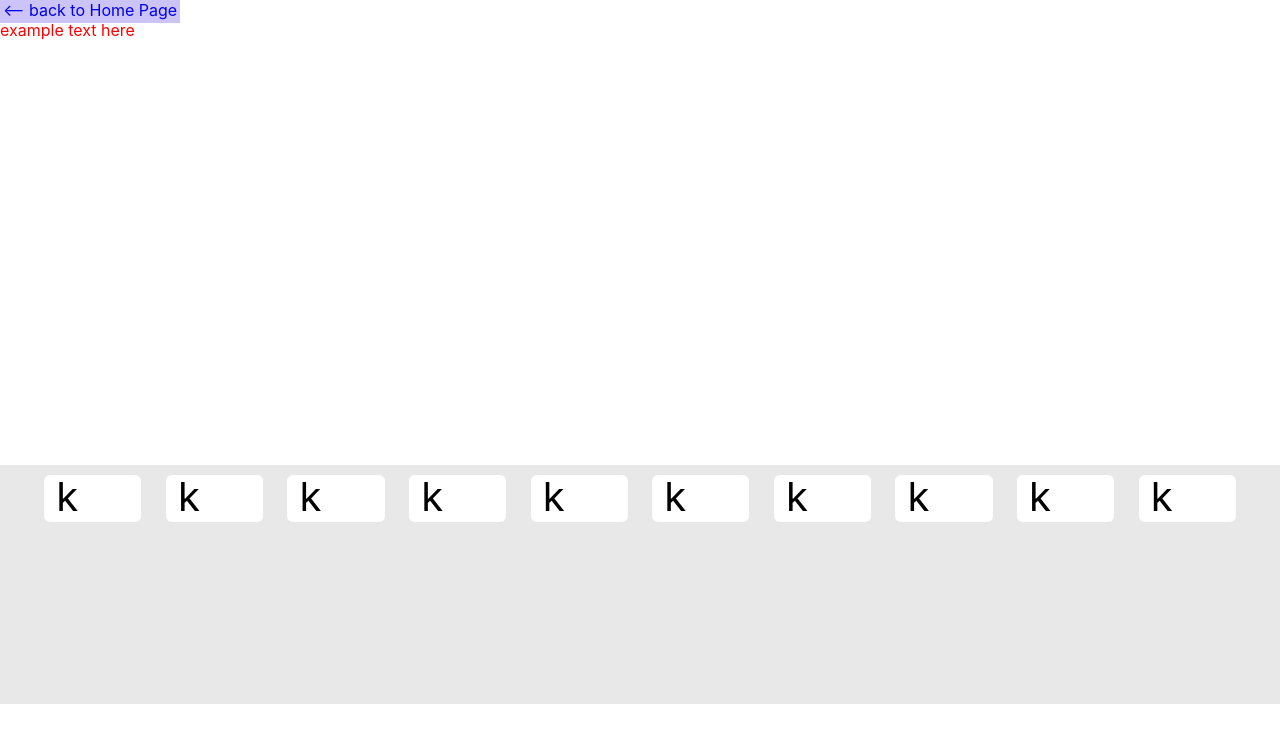
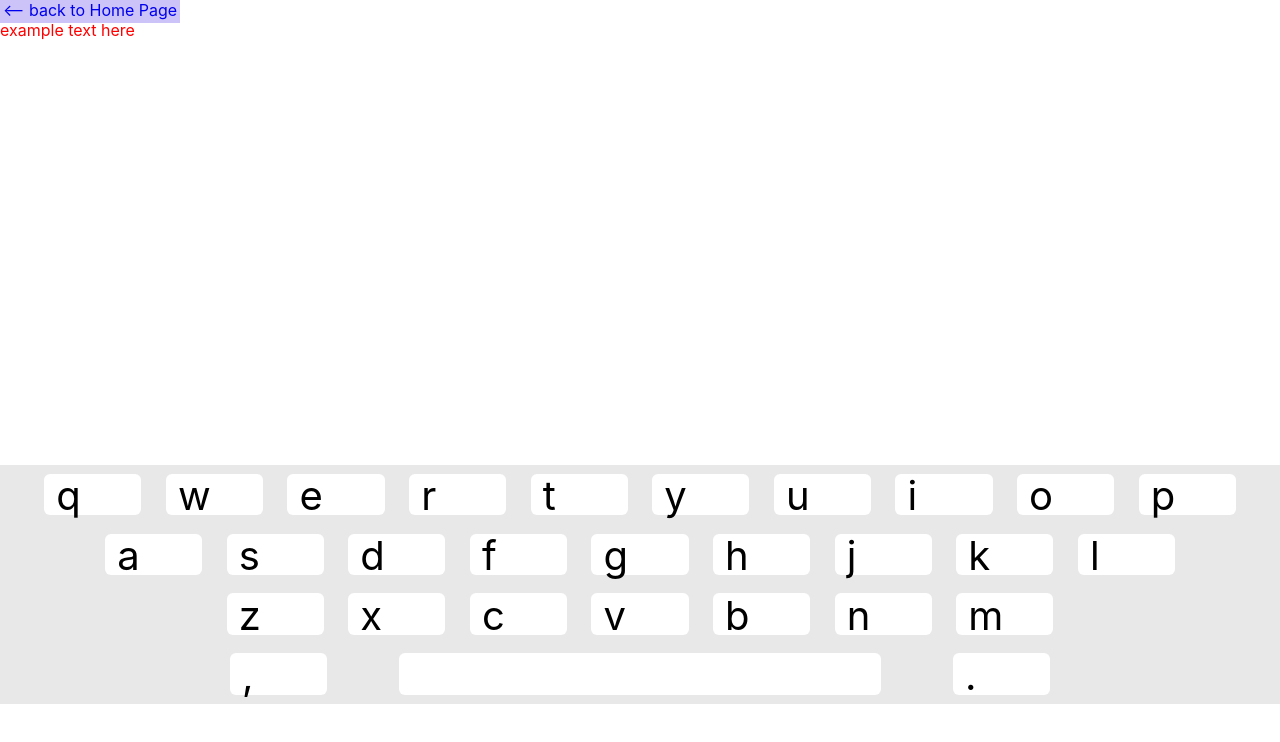
Before and after one commit to JustinDudley/thimble, a React (Create React App) app: page /keyboard in a window 1280 px wide. Shown: the top 742 px of the page. Built offline with nearby package versions, Linux system fonts and the light colour scheme.

Commit message:
all 4 rows present including wide space bar

```diff
--- a/src/thimbleRoutes/Keyboard/components/KeyboardTouchSection/index.tsx
+++ b/src/thimbleRoutes/Keyboard/components/KeyboardTouchSection/index.tsx
@@ -1,20 +1,34 @@
 import React from 'react'
-import { LetterBox } from '../LetterBox'
+import { LetterBox, SpaceBox } from '../LetterBox'
 
 import './style.css'
 
 export const KeyboardTouchSection: React.FC = () => {
-    const array_4 = new Array(4).fill('');
-    const topRow = ['q', 'w', 'e', 'r', 't', 'y', 'u', 'i', 'o', 'p']
-    const middleRow = ['a', 's', 'd', 'f', 'g', 'h', 'j', 'k', 'l']
-    const bottomRow = ['z', 'x', 'c', 'v', 'b', 'n', 'm']
+    const lettersTop = ['q', 'w', 'e', 'r', 't', 'y', 'u', 'i', 'o', 'p']
+    const lettersMiddle = ['a', 's', 'd', 'f', 'g', 'h', 'j', 'k', 'l']
+    const lettersBottom = ['z', 'x', 'c', 'v', 'b', 'n', 'm']
+    const commas = [','];
+    const space = [' '];
+    const period = ['.'];
 
     return (
         <>
             <div id='keyboardTouchSection'>
-                <div id='keyboardRow'>
-                    {topRow.map(() => <LetterBox />)}
+                <div className='keyboardRow'>
+                    {lettersTop.map((letter) => <LetterBox letter={letter} />)}
                 </div>
+                <div className='keyboardRow'>
+                    {lettersMiddle.map((letter) => <LetterBox letter={letter} />)}
+                </div>
+                <div className='keyboardRow'>
+                    {lettersBottom.map((letter) => <LetterBox letter={letter} />)}
+                </div>
+                <div className='keyboardRow'>
+                    {commas.map((letter) => <LetterBox letter={letter} />)}
+                    {space.map((letter) => <SpaceBox letter={letter} />)}
+                    {period.map((letter) => <LetterBox letter={letter} />)}
+                </div>
+
             </div>
         </>
     )
--- a/src/thimbleRoutes/Keyboard/components/KeyboardTouchSection/style.css
+++ b/src/thimbleRoutes/Keyboard/components/KeyboardTouchSection/style.css
@@ -1,15 +1,16 @@
 #keyboardTouchSection {
+    display: flex;
+    flex-direction: column;
+    align-items: center;
     height: 35%;
     background-color: var(--shadow-grey);
 }
 
-#keyboardRow {
+.keyboardRow {
     display: flex;
     flex-direction: row;
     justify-content: center;
-    width: 100%;
-    height: 25%;
-    padding-top: 4px;
+    height: 23%;
     padding: 4px 0;
     flex-wrap: wrap;
 }
--- a/src/thimbleRoutes/Keyboard/components/LetterBox/index.tsx
+++ b/src/thimbleRoutes/Keyboard/components/LetterBox/index.tsx
@@ -16,13 +16,11 @@ const Mini: React.FC<{count: number}> = ({count}) => {
                 setMiniCount(count);
             }}
             style={{backgroundColor: isClicked && count === miniCount + 1? colors.purpleFeedback : isClicked && count - (miniCount + 1) < numShown? colors.purpleFaded: 'inherit'}}
-            // #7C6CDD
-            // #5526B2
         />
     )
 }
 
-export const LetterBox: React.FC = () => {
+export const LetterBox: React.FC<{letter: string}> = ({letter}) => {
     const array_15 = new Array(15).fill('')
     const [count, setCount] = useState(0)
 
@@ -32,10 +30,29 @@ export const LetterBox: React.FC = () => {
             onClick={() => {setCount(count + 1);console.log(count)}}
         >
             <div id="letterInset" />
-            <div id='theLetter'>k</div>
+            <div id='theLetter'>{letter}</div>
             {/* <img style={{position: 'absolute', top: '20%', left: '20%', width: '60%', height: '60%' , zIndex: '-2'}} src={require("../../../../assets/images/letter_D.png")} alt='letter' width='100%' height='100%' /> */}
 
             {array_15.map(() => <Mini count={count} />)}
         </div>
     )
 }
+
+// ugh redundant code
+export const SpaceBox: React.FC<{letter: string}> = ({letter}) => {
+    const array_15 = new Array(15).fill('')
+    const [count, setCount] = useState(0)
+
+    return (
+        <div
+            id="spaceBox"
+            onClick={() => {setCount(count + 1);console.log(count)}}
+        >
+            <div id="letterInset" />
+            <div id='theLetter'>{letter}</div>
+            {/* <img style={{position: 'absolute', top: '20%', left: '20%', width: '60%', height: '60%' , zIndex: '-2'}} src={require("../../../../assets/images/letter_D.png")} alt='letter' width='100%' height='100%' /> */}
+
+            {array_15.map(() => <Mini count={count} />)}
+        </div>
+    )
+}
--- a/src/thimbleRoutes/Keyboard/components/LetterBox/style.css
+++ b/src/thimbleRoutes/Keyboard/components/LetterBox/style.css
@@ -14,7 +14,7 @@
     flex-wrap: wrap;
     width: 9.5vw;
     /* seems to be unnecessary: */
-    height: 100%;
+    /* height: 100%; */
 }
 
 #letterInset {
@@ -33,3 +33,15 @@
     left: 20%;
     font-size: 2.5rem;
 }
+
+/* ugh redundant code */
+
+#spaceBox {
+    position: relative;
+    display: flex;
+    flex-direction: row;
+    flex-wrap: wrap;
+    width: 47vw;
+    /* seems to be unnecessary: */
+    /* height: 100%; */
+}
```
